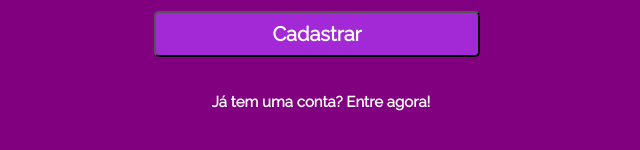
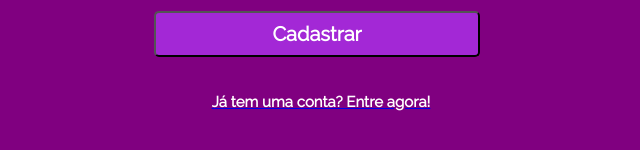
Before and after one commit to igorSousaM/projeto14-mywallet-front, a JavaScript app: page /SignUp in a window 1280 px wide. Shown: the part 466-616 px from the top of the page, without its empty margins (319-959 px from the left). Built offline with nearby package versions, Linux system fonts and the light colour scheme; a web font is replaced by a local one.

Commit message:
feat: add react-router-dom to SignIn and SignUp pages

```diff
--- a/src/App.js
+++ b/src/App.js
@@ -4,18 +4,22 @@
 import MainPage from "./Pages/MainPage";
 import SignInPage from "./Pages/SingInPage/SignInPage";
 import SignUpPage from "./Pages/SignUpPage/SignUpPage";
+import { BrowserRouter, Route, Routes } from "react-router-dom";
 
 
 function App() {
   return (
-    <>
+    <BrowserRouter>
     <GlobalStyle/>
-      {/* <SignInPage /> */}
-      <SignUpPage />
+    <Routes>
+      <Route path="/SignIn" element={<SignInPage />}/>
+      <Route path="/SignUp" element={<SignUpPage />}/>
+
       {/* <MainPage />
       <IncomePage />
       <OutcomePage /> */}
-    </>
+    </Routes>
+    </BrowserRouter>
   );
 }
 
--- a/src/Pages/SignUpPage/SignUpPage.js
+++ b/src/Pages/SignUpPage/SignUpPage.js
@@ -1,17 +1,21 @@
+import { Link } from "react-router-dom";
 import { StyledMain } from "./SignUptyle";
 
-export default function SignUpPage(){
-    return(
+export default function SignUpPage() {
+    return (
         <StyledMain>
             <h1>MyWallet</h1>
             <form>
-            <input placeholder="Nome" />
+                <input placeholder="Nome" />
                 <input placeholder="E-mail" />
                 <input placeholder="Senha" />
                 <input placeholder="Confirme a senha" />
                 <button>Cadastrar</button>
             </form>
-            <p>Já tem uma conta? Entre agora!</p>
+            <Link to={"/SignIn"}>
+                <p>Já tem uma conta? Entre agora!</p>
+            </Link>
+
         </StyledMain>
     )
 }
--- a/src/Pages/SingInPage/SignInPage.js
+++ b/src/Pages/SingInPage/SignInPage.js
@@ -1,3 +1,4 @@
+import { Link } from "react-router-dom"
 import { StyledMain } from "./SignInStyle"
 
 export default function SignInPage() {
@@ -9,7 +10,9 @@
                 <input placeholder="Senha" />
                 <button>Entrar</button>
             </form>
+            <Link to={"/SignUp"}>
             <p>Primeira vez? Cadastre-se!</p>
+            </Link>
         </StyledMain>
     )
 }
```
